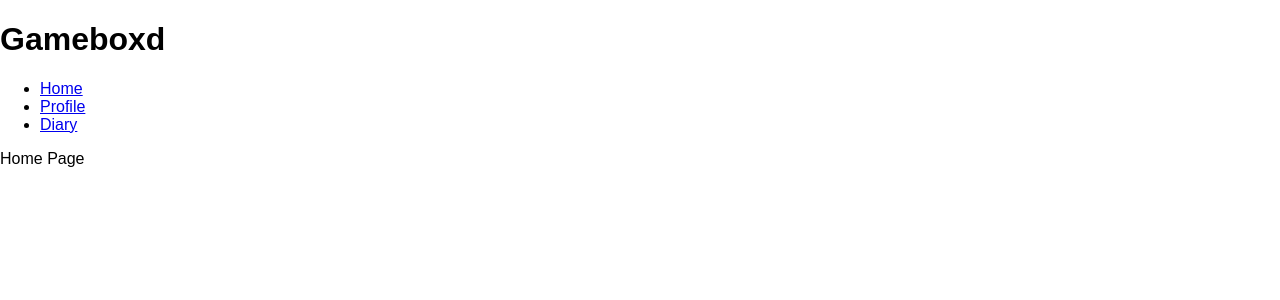
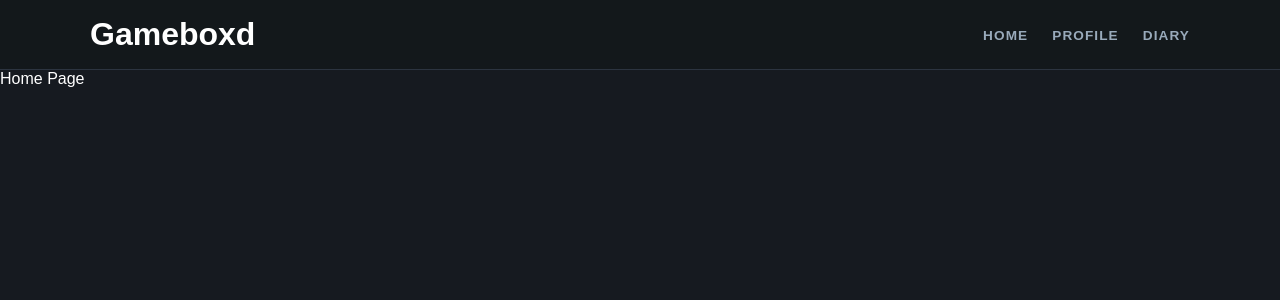
Before and after one commit to srajasegar-deloitte-FED/my-test-app, a React (Create React App) app: page / in a window 1280 px wide. Shown: the top 300 px of the page. Built offline with nearby package versions, Linux system fonts and the light colour scheme.

Commit message:
adding the letterboxed style navbar

```diff
--- a/src/App.js
+++ b/src/App.js
@@ -1,5 +1,4 @@
 import { BrowserRouter, Routes, Route } from "react-router-dom";
-import Header from "./components/Header";
 import Navbar from "./components/Navbar";
 import Profile from "./pages/Profile";
 import Diary from "./pages/Diary";
@@ -8,7 +7,6 @@ import Home from "./pages/Home";
 function App() {
   return (
     <BrowserRouter>
-    <Header />
       <Navbar />
       <Routes>
         <Route path="/" element={<Home />} />
--- a/src/components/Header.js
+++ b/src/components/Header.js
@@ -1,5 +1,5 @@
 function Header() {
-  return <h1>Gameboxd</h1>;
+  return <h1 className="navbar-title">Gameboxd</h1>;
 }
 
 export default Header;
--- a/src/components/Navbar.js
+++ b/src/components/Navbar.js
@@ -2,18 +2,27 @@ import { NavLink } from "react-router-dom";
 
 export default function Navbar() {
   return (
-    <nav>
-      <ul>
+    <nav className="navbar">
+      <div className="navbar__inner">
+          <span className="brand-text">Gameboxd</span>
+        <ul className="navbar__links">
           <li>
-          <NavLink to="/">Home</NavLink>
+            <NavLink to="/" className="navbar__link">
+              Home
+            </NavLink>
           </li>
           <li>
-          <NavLink to="/profile">Profile</NavLink>
+            <NavLink to="/profile" className="navbar__link">
+              Profile
+            </NavLink>
           </li>
           <li>
-          <NavLink to="/diary">Diary</NavLink>
+            <NavLink to="/diary" className="navbar__link">
+              Diary
+            </NavLink>
           </li>
         </ul>
+      </div>
     </nav>
   );
 }
--- a/src/index.css
+++ /dev/null
@@ -1,26 +0,0 @@
-body {
-  margin: 0;
-  font-family: Arial, sans-serif;
-}
-
-.navbar {
-  display: flex;
-  justify-content: space-between;
-  align-items: center;
-  padding: 16px 24px;
-  background-color: #222;
-  color: white;
-}
-
-.navbar-title {
-  margin: 0;
-  font-size: 24px;
-}
-
-.navbar-links {
-  display: flex;
-  list-style: none;
-  gap: 16px;
-  margin: 0;
-  padding: 0;
-}
--- a/src/index.js
+++ b/src/index.js
@@ -1,7 +1,11 @@
-import ReactDOM from 'react-dom/client';
-import './index.css';
-import App from './App';
+import React from "react";
+import ReactDOM from "react-dom/client";
+import "./styles/global.css";
+import App from "./App";
 
-const root = ReactDOM.createRoot(document.getElementById('root'));
-
-root.render(<App />);
+const root = ReactDOM.createRoot(document.getElementById("root"));
+root.render(
+  <React.StrictMode>
+    <App />
+  </React.StrictMode>,
+);
--- a/src/pages/Diary.js
+++ b/src/pages/Diary.js
@@ -1,9 +1,5 @@
 function Diary() {
-  return (
-    <div>
-        Diary Page
-    </div>
-  );
+  return <div>Diary Page</div>;
 }
 
 export default Diary;
--- a/src/pages/Home.js
+++ b/src/pages/Home.js
@@ -1,9 +1,5 @@
 function Home() {
-  return (
-    <div>
-        Home Page
-    </div>
-  );
+  return <div>Home Page</div>;
 }
 
 export default Home;
--- a/src/pages/Profile.js
+++ b/src/pages/Profile.js
@@ -1,9 +1,5 @@
 function Profile() {
-  return (
-    <div>
-        Profile Page
-    </div>
-  );
+  return <div>Profile Page</div>;
 }
 
 export default Profile;
--- /dev/null
+++ b/src/styles/global.css
@@ -0,0 +1,92 @@
+:root {
+  --colour-bg: #161a20;
+  --colour-surface: #13181b;
+  --colour-border: #2c3440;
+  --colour-hover-nav-bar: #f5f6f7;
+
+  --colour-text: #ffffff;
+  --colour-text-muted: #99aabb;
+  --colour-accent-green: #00e054;
+  --colour-accent-blue: #40bcf4;
+  --colour-accent-orange: #ff8000;
+}
+
+body {
+  margin: 0;
+  background-color: var(--colour-bg);
+  color: var(--colour-text);
+  font-family: Arial, sans-serif;
+}
+
+.navbar {
+  background-color: var(--colour-surface);
+  border-bottom: 1px solid var(--colour-border);
+}
+
+.navbar__inner {
+  max-width: 1100px;
+  margin: 0 auto;
+  padding: 16px 24px;
+  display: flex;
+  justify-content: space-between;
+  align-items: center;
+}
+
+.navbar__brand {
+  display: flex;
+  align-items: center;
+  gap: 10px;
+  text-decoration: none;
+}
+
+.brand-dots {
+  display: flex;
+  align-items: center;
+}
+
+.dot {
+  width: 14px;
+  height: 14px;
+  border-radius: 50%;
+  margin-right: -3px;
+}
+
+.dot--orange {
+  background-color: var(--colour-accent-orange);
+}
+
+.dot--green {
+  background-color: var(--colour-accent-green);
+}
+
+.dot--blue {
+  background-color: var(--colour-accent-blue);
+}
+
+.brand-text {
+  color: var(--colour-brand);
+  font-size: 2rem;
+  font-weight: 700;
+}
+
+.navbar__links {
+  display: flex;
+  gap: 24px;
+  list-style: none;
+  margin: 0;
+  padding: 0;
+}
+
+.navbar__link {
+  color: var(--colour-text-muted);
+  text-decoration: none;
+  text-transform: uppercase;
+  font-size: 0.85rem;
+  font-weight: 700;
+  letter-spacing: 0.08em;
+  transition: color 0.2s ease;
+}
+
+.navbar__link:hover {
+  color: var(--colour-hover-nav-bar);
+}
```
Lines whose indentation alone changed are shown as unchanged.
